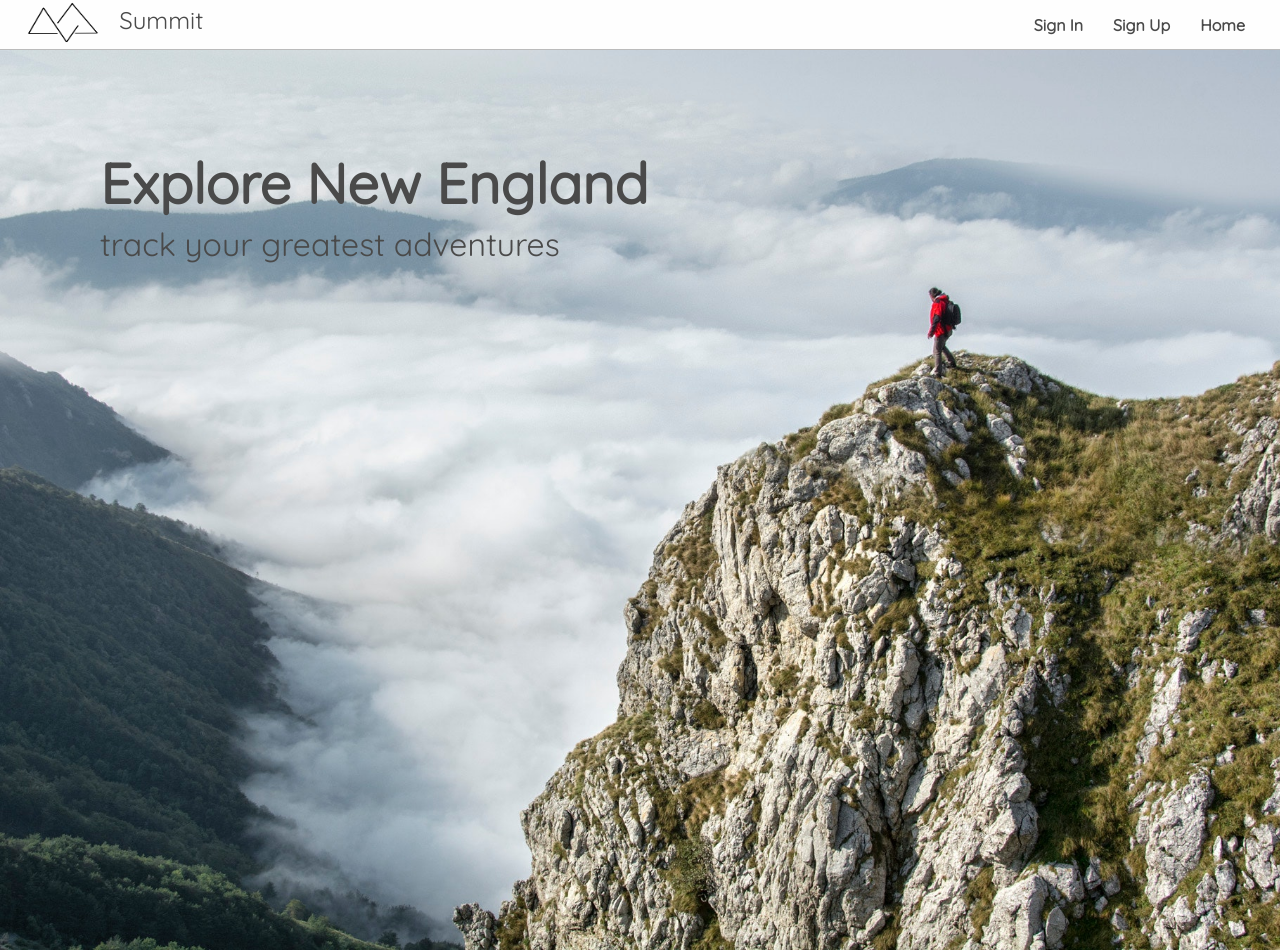
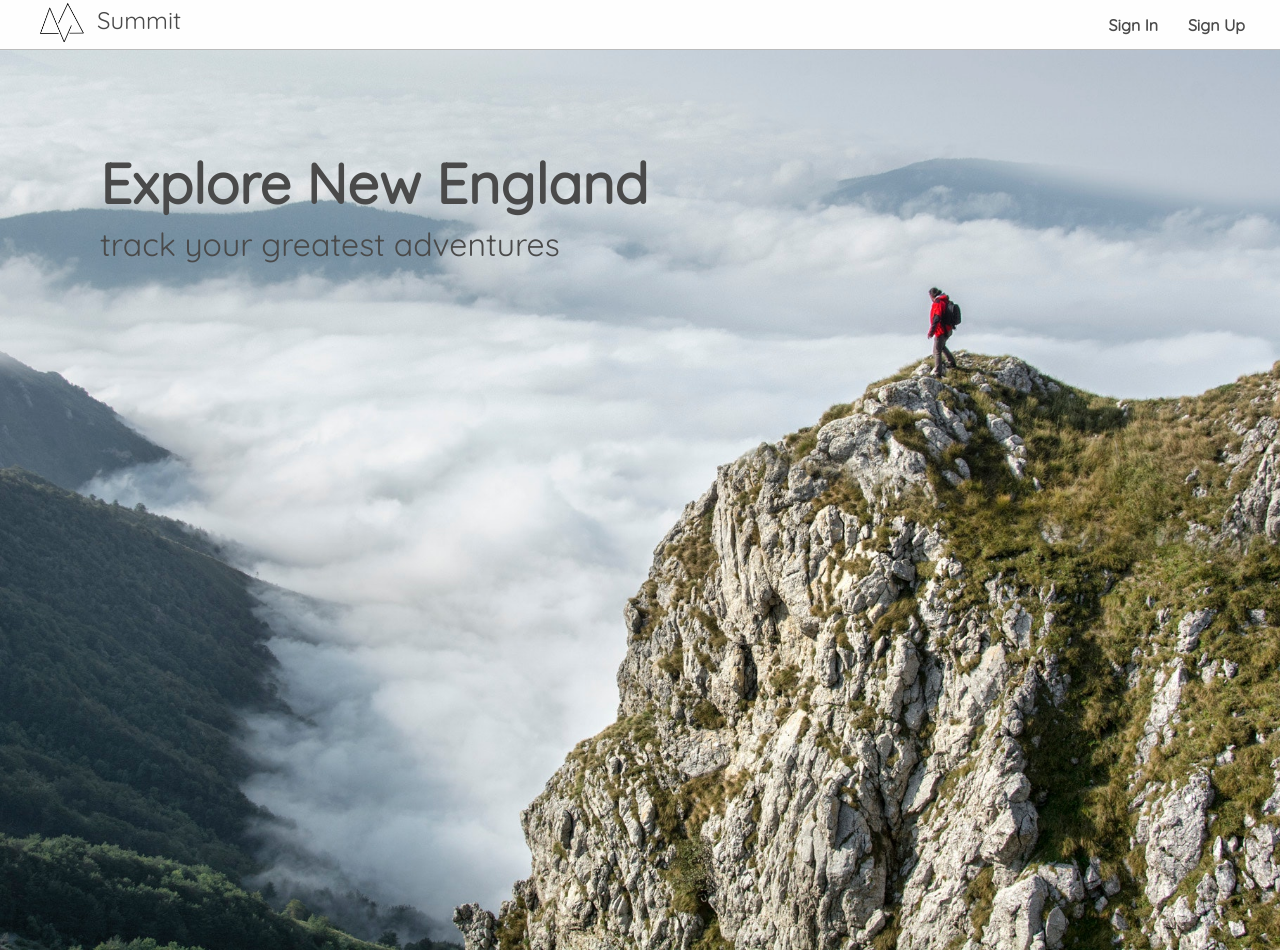
Before and after one commit to jenfox4/summit-client, a React app: page /completed-summits in a window 1280 px wide. Built offline with nearby package versions, Linux system fonts and the light colour scheme.

Commit message:
Removed Home Link for appearance Made Logo clickable to home page Adjusted Nav Bar appearance

```diff
--- a/src/header/Header.js
+++ b/src/header/Header.js
@@ -19,21 +19,16 @@ const unauthenticatedOptions = (
   </React.Fragment>
 )
 
-const alwaysOptions = (
-  <React.Fragment>
-    <Link to="/">Home</Link>
-  </React.Fragment>
-)
-
 const Header = ({ user }) => (
   <header className="main-header">
-    <img
-      src={require('./logo.png')}
-      className='logo' />
-    <h4>Summit</h4>
+    <Link className="logo-header" to="/">
+      <img
+        src={require('./logo.png')}
+        className='logo' />
+      <h4>Summit</h4>
+    </Link>
     <nav>
       { user ? authenticatedOptions : unauthenticatedOptions }
-      { alwaysOptions }
     </nav>
   </header>
 )
--- a/src/header/Header.scss
+++ b/src/header/Header.scss
@@ -31,8 +31,20 @@
 }
 
 .logo {
-  height: 95%;
-  width: 8%;
+  height: 7%;
+  width: 20%;
+}
+
+.logo-header {
+  align-items: center;
+  display: flex;
+  flex-direction: row;
+  text-decoration: none;
+  width: 25%;
+}
+
+.logo-header:hover {
+  text-decoration: none;
 }
 
 @media (max-width: 600px) {
```
